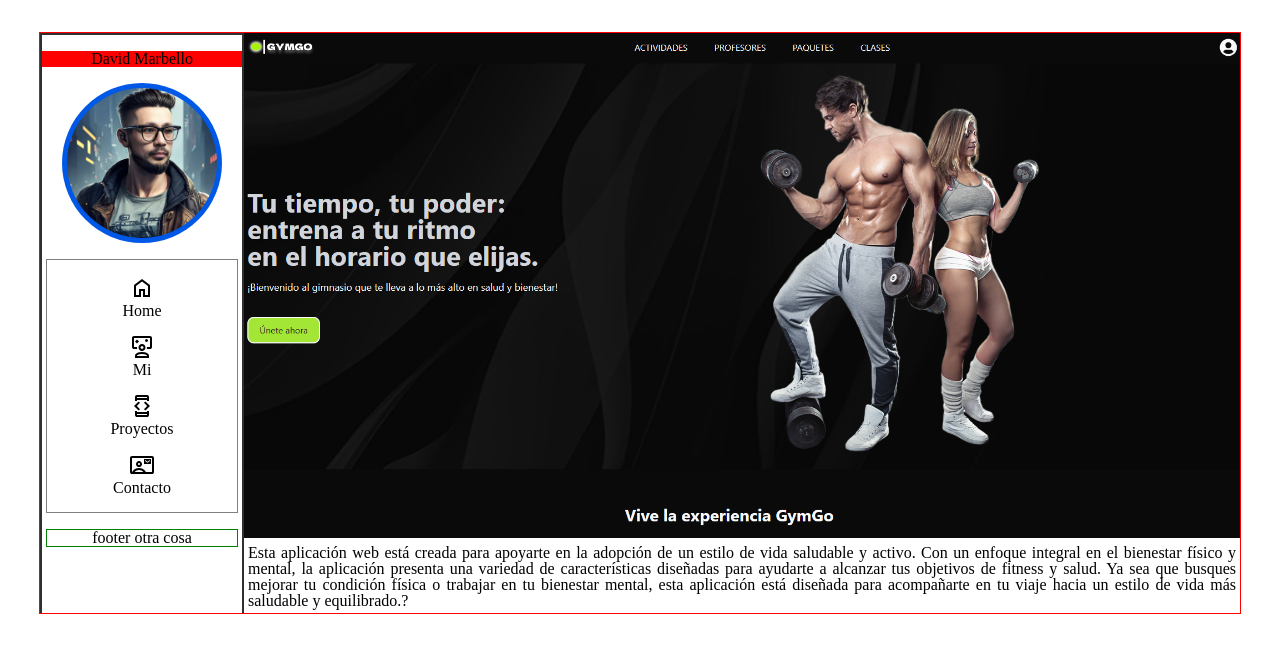
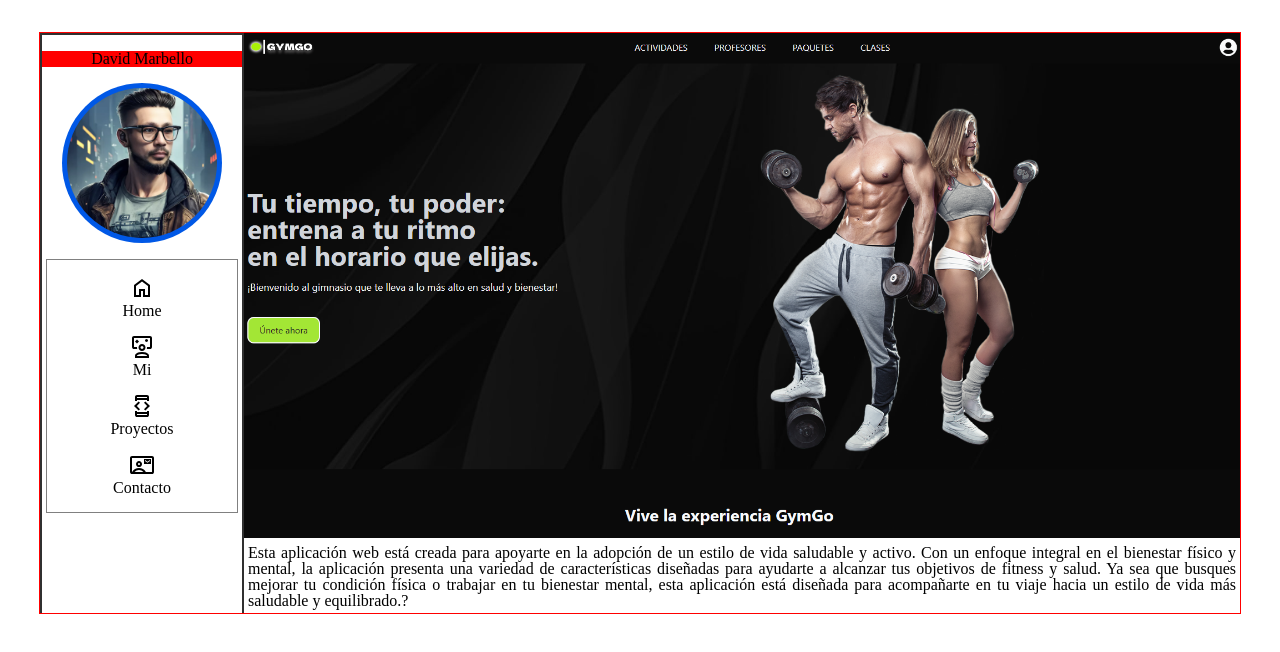
Before and after one commit to marbello1973/MiPortfolio, an Angular app: page /home in a window 1280 px wide. Shown: the top 652 px of the page. Built offline with nearby package versions, Linux system fonts and the light colour scheme.

Commit message:
update-web-page

```diff
--- a/src/app/components/nav-bar/nav-bar.component.html
+++ b/src/app/components/nav-bar/nav-bar.component.html
@@ -33,8 +33,4 @@
         </section>
     </main>
 
-    <footer>
-        <h2>footer otra cosa</h2>
-    </footer>
-
 </nav>
```
